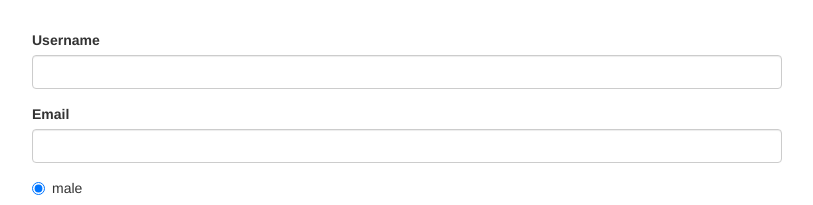
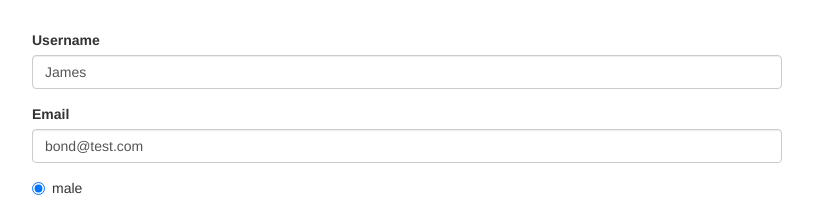
Before and after one commit to lesiak/abgular_udemy_maximilian_schwarzmuller, an Angular app in the folder app7-forms-reactive/: page / in a window 1280 px wide. Shown: the top 205 px of the page, without its empty margins (233-1046 px from the left). Built offline with nearby package versions, Linux system fonts and the light colour scheme.

Commit message:
[APP7-FR] setValue and patchValue

```diff
--- a/app7-forms-reactive/src/app/app.component.ts
+++ b/app7-forms-reactive/src/app/app.component.ts
@@ -28,10 +28,19 @@ export class AppComponent implements OnInit {
     this.signUpForm.statusChanges.subscribe(
       status => console.log(status)
     );
+    this.signUpForm.setValue({
+      'userData': {
+        'username': 'James',
+        'email': 'bond@test.com'
+      },
+      'gender': 'male',
+      'hobbies': []
+    });
   }
 
   onSubmit() {
     console.log(this.signUpForm);
+    this.signUpForm.reset();
   }
 
   onAddHobby() {
```
